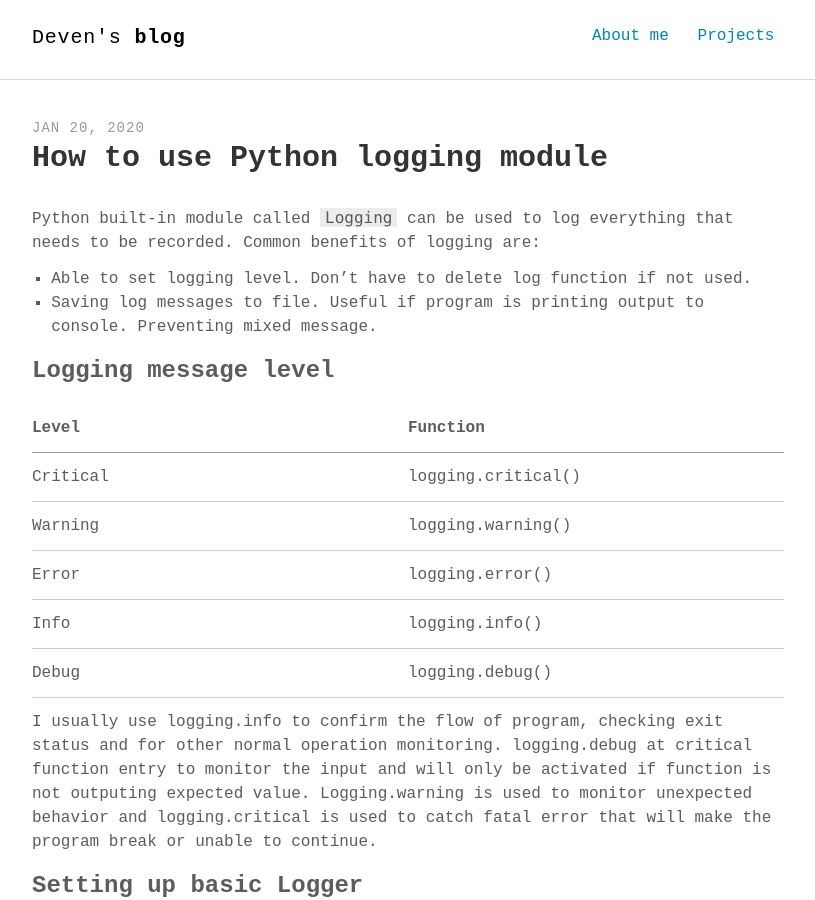
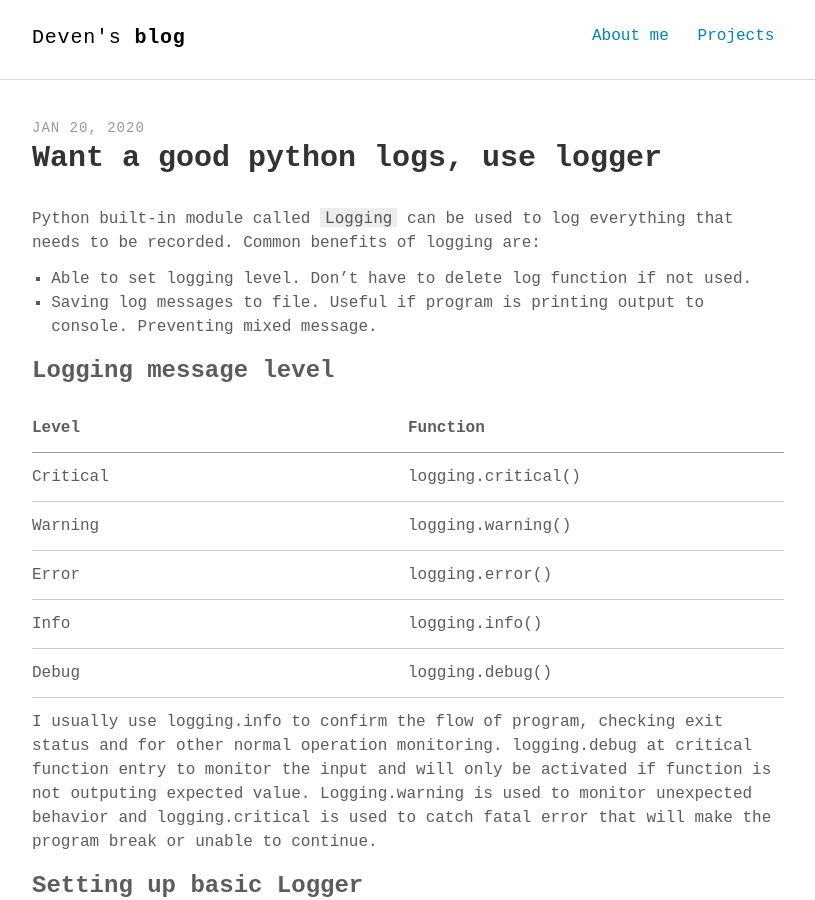
Before and after one commit to devennn/devennn.github.io, a Jekyll site: the page built from _posts/2020-01-20-python-logging-module.md, in a window 1280 px wide and 900 px high. Shown: the whole window, without its empty margins (232-1047 px from the left). Built offline with Jekyll 4.4.1, drawn with Linux system fonts in a browser that asks for light colours; some web fonts are replaced.

Commit message:
Update 2020-01-20-python-logging-module.md

````diff
--- a/_posts/2020-01-20-python-logging-module.md
+++ b/_posts/2020-01-20-python-logging-module.md
@@ -1,6 +1,6 @@
 ---
 layout: post
-title: How to use Python logging module
+title: Want a good python logs, use logger
 ---
 
 Python built-in module called ```Logging``` can be used to log everything that needs to be recorded. Common benefits of logging are:
````
